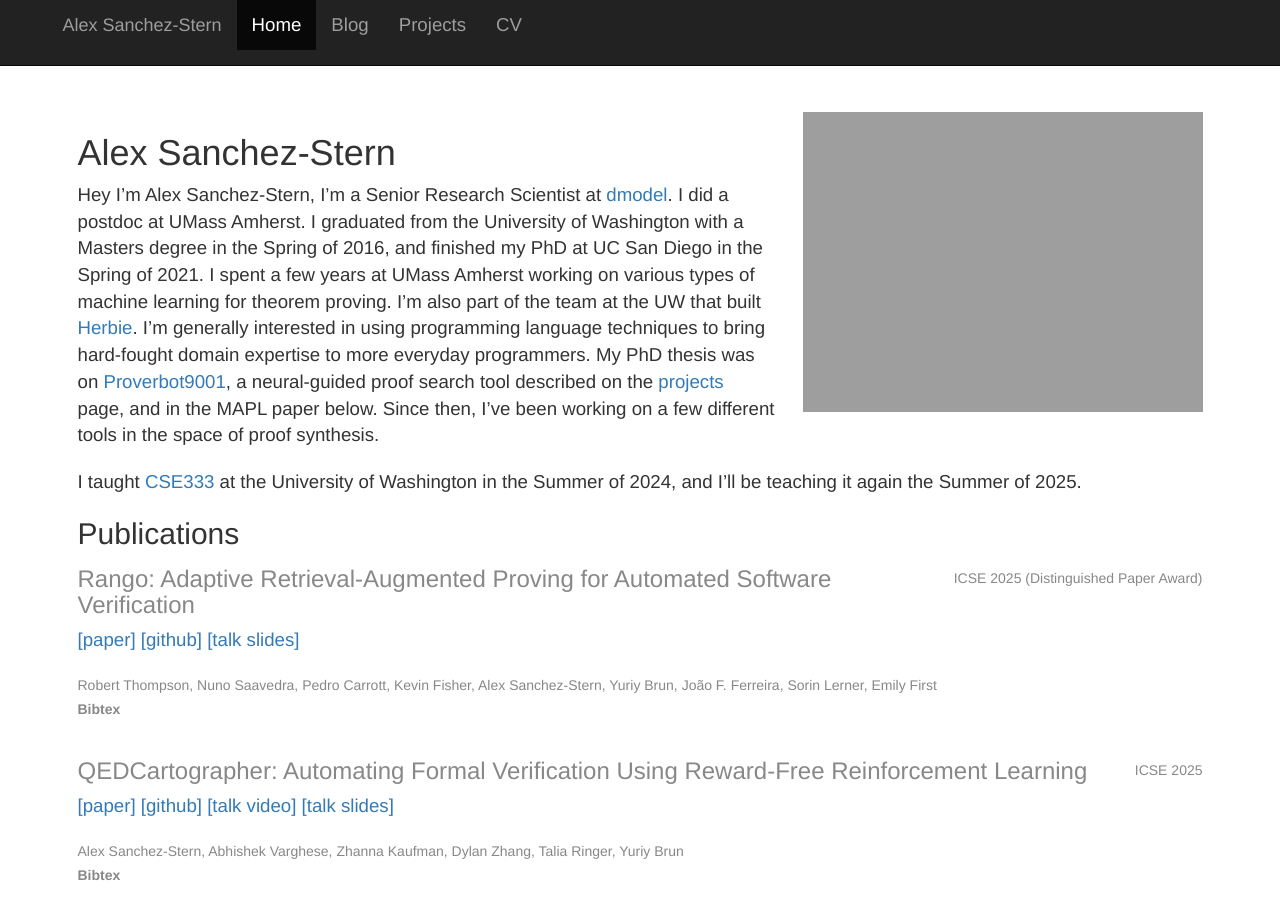
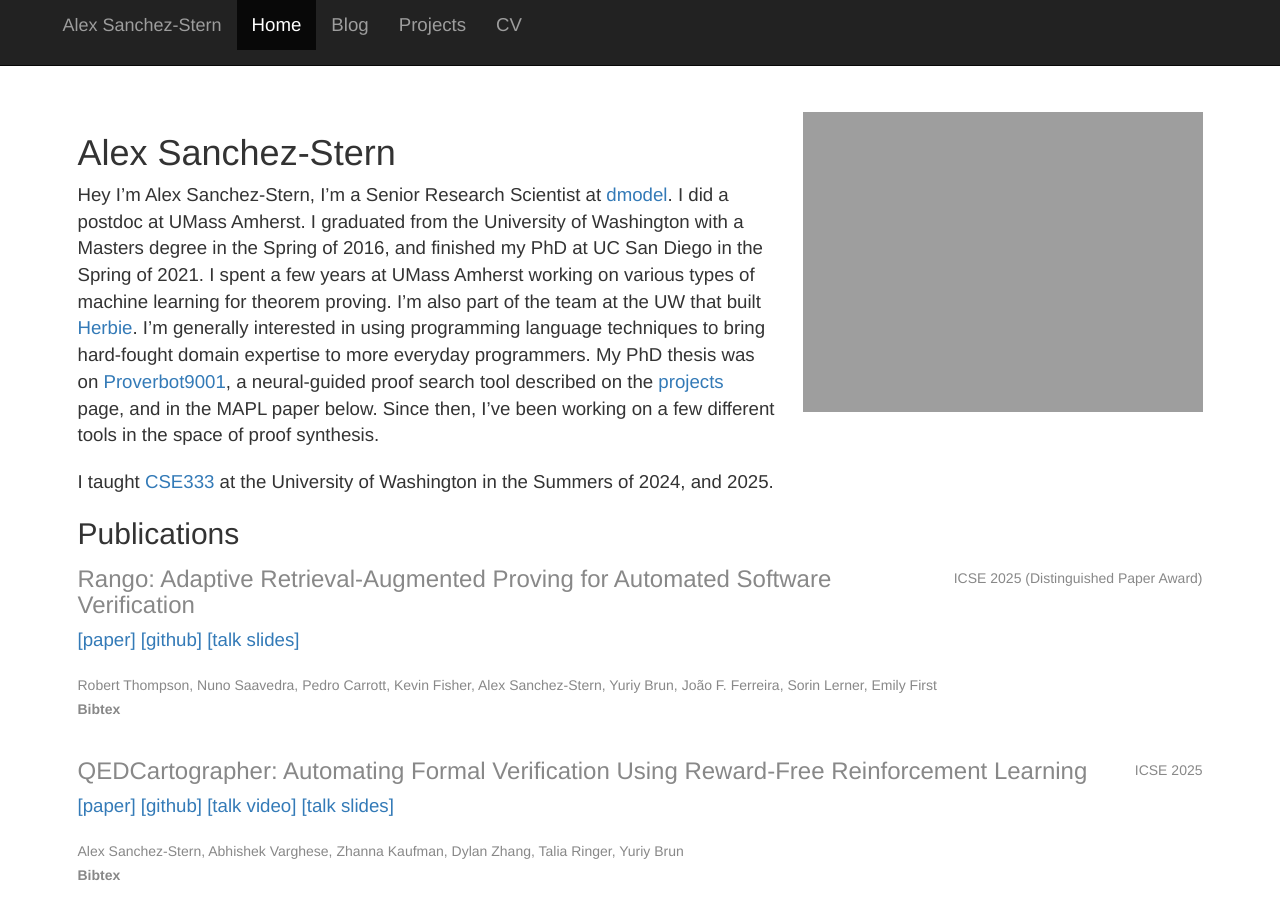
Before and after one commit to HazardousPeach/hazardouspeach.github.io, a Jekyll site: the page built from index.md, in a window 1280 px wide and 900 px high. Built offline with Jekyll 4.4.1, drawn with Linux system fonts in a browser that asks for light colours; nearby versions of some CDN libraries; some of the changed text lies outside the part shown.

Commit message:
Update webpage for teaching history and dmodel email

```diff
--- a/index.md
+++ b/index.md
@@ -23,8 +23,7 @@ been working on a few different tools in the space of proof synthesis.
 
 I taught
 [CSE333](https://courses.cs.washington.edu/courses/cse333/24su/) at
-the University of Washington in the Summer of 2024, and I'll be
-teaching it again the Summer of 2025.
+the University of Washington in the Summers of 2024, and 2025.
 
 Publications
 ------------
```
Also changed, not shown: other parts of index.md (+1 -1 lines).
